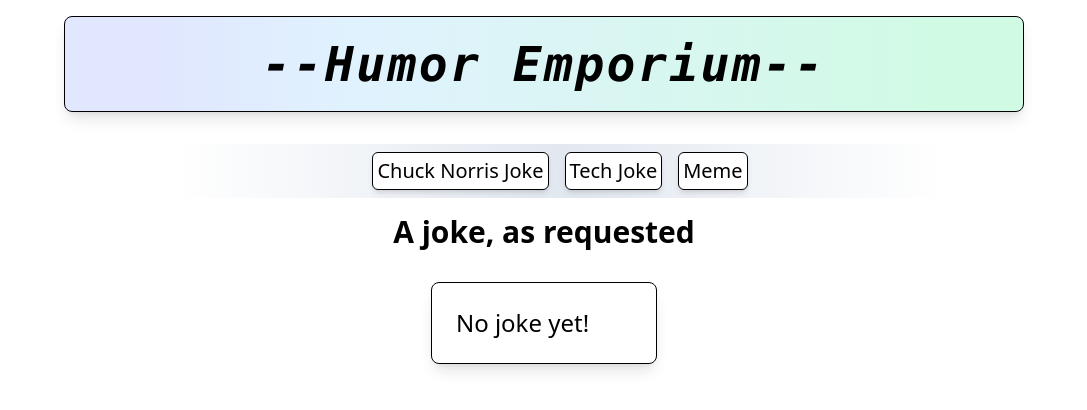
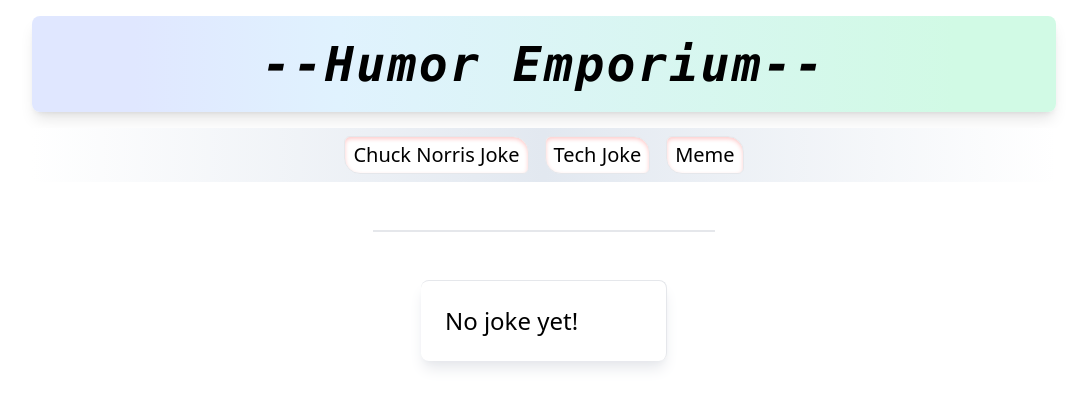
Before and after one commit to chrosslaw/next14-jokes, a Next.js app: page / in a window 1280 px wide. Shown: the top 410 px of the page, without its empty margins (96-1183 px from the left). Built offline with nearby package versions, Linux system fonts and the light colour scheme; no server answers.

Commit message:
fix design flaws

```diff
--- a/src/app/layout.tsx
+++ b/src/app/layout.tsx
@@ -17,7 +17,7 @@
 }) {
   return (
     <html lang="en" className="flex flex-col h-full w-full place-items-center">
-      <body className={`flex flex-col place-items-center w-full h-full`}>
+      <body className={`flex flex-col place-items-center w-full`}>
         <Header />
         {children}
       </body>
--- a/src/app/page.tsx
+++ b/src/app/page.tsx
@@ -41,11 +41,12 @@
     }
   };
   if (!memes) fetchMemes();
+  console.log(memes);
   return (
-    <div className="flex flex-col place-content-center w-full">
-      <div className="flex flex-col md:flex-row place-content-center place-items-center w-full p-2 m-4 gap-4 shadow-inner-y shadow-gray-200  bg-gradient-to-r from-white from-20% via-slate-200 via-50% to-white to-80%">
+    <div className="flex flex-col place-items-center w-full">
+      <div className="max-w-5xl flex flex-col md:flex-row place-content-center place-items-center w-full p-2 m-4 gap-4 shadow-inner-y shadow-gray-50  bg-gradient-to-r from-white via-slate-200 via-50% to-white">
         <button
-          className="border w-max bg-white border-black rounded-md hover:border-blue-400 shadow-md hover:shadow-xl p-1 text-xl"
+          className="w-max bg-white rounded-tr-2xl rounded-bl-2xl rounded-br-md rounded-tl-md shadow-inner shadow-red-200 hover:shadow-inner p-1 px-2 text-xl border border-gray-200 hover:border-b-red-100 hover:border-r-red-200 hover:border-t-blue-200 hover:border-l-blue-300 hover:bg-gradient-to-br from-blue-100 to-red-50"
           onClick={() => {
             showMeme
               ? setShowMeme(false)
@@ -57,7 +58,7 @@
           Chuck Norris Joke
         </button>
         <button
-          className="border w-max bg-white border-black rounded-md hover:border-blue-400 shadow-md hover:shadow-xl p-1  text-xl"
+          className="w-max bg-white rounded-tr-2xl rounded-bl-2xl rounded-br-md rounded-tl-md shadow-inner shadow-red-200 hover:shadow-inner p-1 px-2 text-xl border border-gray-200 hover:border-b-red-100 hover:border-r-red-200 hover:border-t-blue-200 hover:border-l-blue-300 hover:bg-gradient-to-br from-blue-100 to-red-50"
           onClick={() => {
             showMeme
               ? setShowMeme(false)
@@ -69,7 +70,7 @@
           Tech Joke
         </button>
         <button
-          className="border w-max bg-white border-black rounded-md hover:border-blue-400 shadow-md hover:shadow-xl p-1  text-xl"
+          className="w-max bg-white rounded-tr-2xl border-collapse rounded-bl-2xl rounded-br-md rounded-tl-md shadow-inner shadow-red-200 hover:shadow-inner p-1 px-2 text-xl border border-gray-200 hover:border-b-red-100 hover:border-r-red-200 hover:border-t-blue-200 hover:border-l-blue-300 hover:bg-gradient-to-br from-blue-100 to-red-50"
           onClick={() => {
             setRandomNumber(Math.floor(Math.random() * 100));
             if (!showMeme) setShowMeme(true);
@@ -78,14 +79,16 @@
           Meme
         </button>
       </div>
-      <div className="flex flex-col place-items-center">
+      <div className="flex flex-col ">
         {!showMeme && (
-          <div className="flex flex-col place-items-center self-center">
-            <p className="font-bold text-3xl text-center">
-              A {jokeType} joke, as requested
-            </p>
-            <div className="flex border border-black rounded-lg m-8 shadow-lg w-3/4 lg:max-w-3xl">
-              <p className="p-6 text-xl md:text-2xl ">
+          <div className="flex flex-col place-content-center self-center m-8 p-4 w-full border-t-2">
+            {joke && (
+              <p className="font-bold text-3xl text-center">
+                A {jokeType} joke, as requested
+              </p>
+            )}
+            <div className="flex place-items-center border-t border-r border-gray-200 rounded-lg m-8 shadow-lg shadow-gray-200 w-7/8 lg:max-w-4xl">
+              <p className="text-center p-6 text-xl md:text-2xl ">
                 {joke || "No joke yet!"}
               </p>
             </div>
--- a/src/app/ui/header.tsx
+++ b/src/app/ui/header.tsx
@@ -1,6 +1,6 @@
 export default function Header() {
   return (
-    <header className="flex place-content-center h-24 m-4 p-2 w-3/4 border border-black shadow-lg rounded-lg bg-gradient-to-r from-indigo-100 from-10% via-sky-100 via-30% to-emerald-100 to-90%">
+    <header className="flex place-content-center h-24 mt-4 p-2 w-full lg:max-w-5xl shadow-lg rounded-lg bg-gradient-to-r from-indigo-100 from-10% via-sky-100 via-30% to-emerald-100 to-90%">
       <p className="self-center text-3xl lg:text-5xl font-mono font-bold italic decoration-0 tracking-wider">
         --Humor Emporium--
       </p>
```
